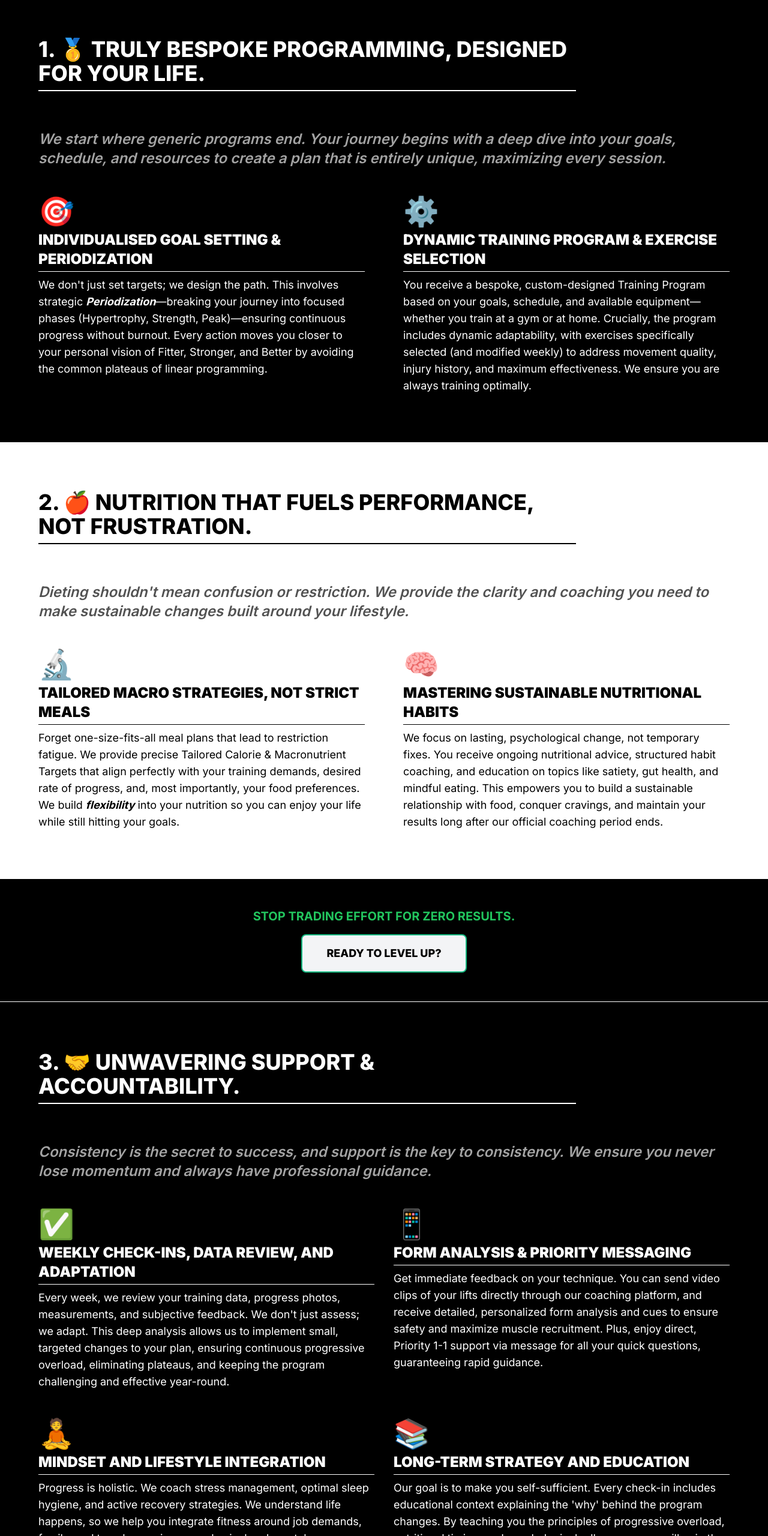
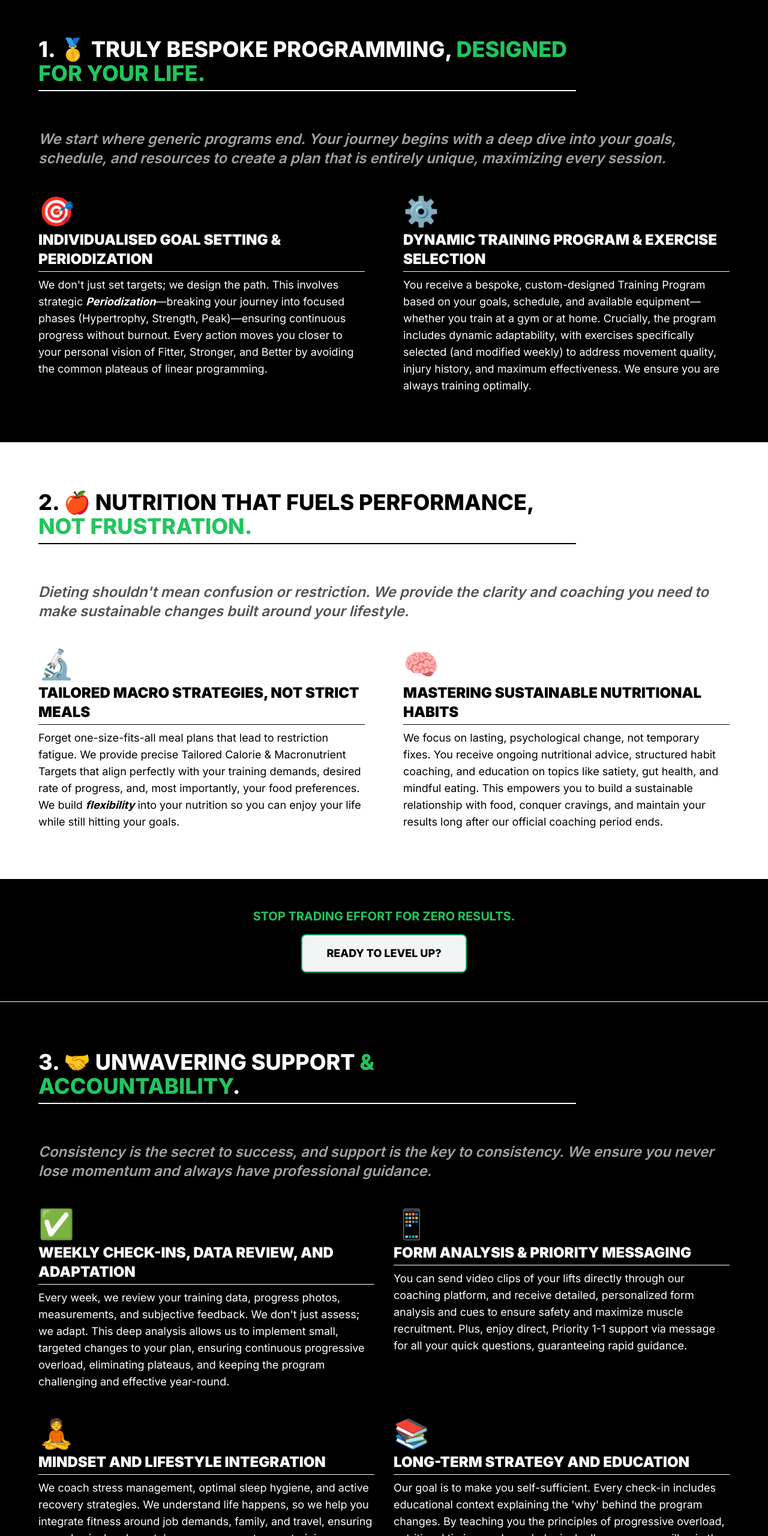
Before and after one commit to CoachChrisCRC/oc-lp, a plain HTML site: page index.html in a window 1280 px wide. Shown: the part 1450-4010 px from the top of the page at 60% size. Drawn offline with nearby package versions, Linux system fonts and the light colour scheme.

Commit message:
Refactor text and headings for improved emphasis
Updated various headings and text to accentuate key phrases and improve clarity.

```diff
--- a/index.html
+++ b/index.html
@@ -147,7 +147,7 @@
                 <h2 class="text-4xl font-black uppercase tracking-tighter max-w-4xl mb-6">
                     1-1 Online Coaching: The Fully Customized Solution.
                 </h2>
-                <!-- BOLD ITALIC TEXT: font-semibold italic -->
+                <!-- BOLD ITALIC TEXT: Accent removed as requested -->
                 <p class="text-2xl font-semibold italic mb-6 max-w-5xl">
                     The path to getting Fitter, Stronger & Better requires more than just a workout—it requires a coach, a bespoke strategy, and unwavering support. Our 1-1 Online Coaching is your personalized blueprint, guaranteeing direction, personalization, and accountability every step of the way.
                 </p>
@@ -168,10 +168,11 @@
         <!-- FEATURE 1: BESPOKE PROGRAMMING (Black Background) -->
         <section class="bg-black text-white py-20 px-4 sm:px-6">
             <div class="max-w-6xl mx-auto">
+                <!-- Heading updated to accent ONLY "DESIGNED FOR YOUR LIFE." -->
                 <h2 class="section-header-box border-white text-4xl font-extrabold uppercase mb-16 max-w-4xl">
-                    1. 🥇 TRULY BESPOKE PROGRAMMING, DESIGNED FOR YOUR LIFE.
+                    1. 🥇 TRULY BESPOKE PROGRAMMING, <span class="text-green-500">DESIGNED FOR YOUR LIFE.</span>
                 </h2>
-                <!-- BOLD ITALIC TEXT: font-semibold italic -->
+                <!-- BOLD ITALIC TEXT -->
                 <p class="text-2xl font-semibold italic mb-12 text-neutral-400">
                     We start where generic programs end. Your journey begins with a deep dive into your goals, schedule, and resources to create a plan that is entirely unique, maximizing every session.
                 </p>
@@ -197,10 +198,11 @@
         <!-- FEATURE 2: NUTRITION (White Background) -->
         <section class="bg-white text-black py-20 px-4 sm:px-6">
             <div class="max-w-6xl mx-auto">
+                <!-- Heading updated to accent ONLY "NOT FRUSTRATION." -->
                 <h2 class="section-header-box border-black text-4xl font-extrabold uppercase mb-16 max-w-4xl">
-                    2. 🍎 NUTRITION THAT FUELS PERFORMANCE, NOT FRUSTRATION.
+                    2. 🍎 NUTRITION THAT FUELS PERFORMANCE, <span class="text-green-500">NOT FRUSTRATION.</span>
                 </h2>
-                <!-- BOLD ITALIC TEXT: font-semibold italic -->
+                <!-- BOLD ITALIC TEXT -->
                 <p class="text-2xl font-semibold italic mb-12 text-neutral-600">
                     Dieting shouldn't mean confusion or restriction. We provide the clarity and coaching you need to make sustainable changes built around your lifestyle.
                 </p>
@@ -234,10 +236,11 @@
         <!-- FEATURE 3: SUPPORT & ACCOUNTABILITY (Black Background) -->
         <section class="bg-black text-white py-20 px-4 sm:px-6">
             <div class="max-w-6xl mx-auto">
+                <!-- Heading updated to accent ONLY "& ACCOUNTABILITY" -->
                 <h2 class="section-header-box border-white text-4xl font-extrabold uppercase mb-16 max-w-4xl">
-                    3. 🤝 UNWAVERING SUPPORT & ACCOUNTABILITY.
+                    3. 🤝 UNWAVERING SUPPORT <span class="text-green-500">& ACCOUNTABILITY</span>.
                 </h2>
-                <!-- BOLD ITALIC TEXT: font-semibold italic -->
+                <!-- BOLD ITALIC TEXT -->
                 <p class="text-2xl font-semibold italic mb-12 text-neutral-400">
                     Consistency is the secret to success, and support is the key to consistency. We ensure you never lose momentum and always have professional guidance.
                 </p>
@@ -254,14 +257,14 @@
                     <div class="sm:col-span-2 md:col-span-2">
                         <span class="feature-icon text-white">📱</span>
                         <h3 class="font-black text-2xl uppercase mb-2 border-b border-white pb-1">Form Analysis & Priority Messaging</h3>
-                        <p class="text-lg">Get immediate feedback on your technique. You can send video clips of your lifts directly through our coaching platform, and receive detailed, personalized form analysis and cues to ensure safety and maximize muscle recruitment. Plus, enjoy direct, Priority 1-1 support via message for all your quick questions, guaranteeing rapid guidance.</p>
+                        <p class="text-lg">You can send video clips of your lifts directly through our coaching platform, and receive detailed, personalized form analysis and cues to ensure safety and maximize muscle recruitment. Plus, enjoy direct, Priority 1-1 support via message for all your quick questions, guaranteeing rapid guidance.</p>
                     </div>
 
                     <!-- Point 3 (New): Mindset and Lifestyle Integration -->
                     <div class="sm:col-span-2 md:col-span-2">
                         <span class="feature-icon text-white">🧘</span>
                         <h3 class="font-black text-2xl uppercase mb-2 border-b border-white pb-1">Mindset and Lifestyle Integration</h3>
-                        <p class="text-lg">Progress is holistic. We coach stress management, optimal sleep hygiene, and active recovery strategies. We understand life happens, so we help you integrate fitness around job demands, family, and travel, ensuring your physical and mental recovery supports your training intensity.</p>
+                        <p class="text-lg">We coach stress management, optimal sleep hygiene, and active recovery strategies. We understand life happens, so we help you integrate fitness around job demands, family, and travel, ensuring your physical and mental recovery supports your training intensity.</p>
                     </div>
 
                     <!-- Point 4 (New): Long-Term Strategy and Education -->
@@ -332,9 +335,9 @@
         <!-- Final CTA & Sign Up (Isolated Box) - CTA 4: Commitment Phrase -->
         <section id="signup" class="bg-black text-white py-20 px-4 sm:px-6">
             <div class="max-w-4xl mx-auto text-center pt-16 pb-16 px-8 bg-neutral-900 border-8 border-white rounded-2xl shadow-2xl">
-                <!-- UPDATED HEADLINE HERE -->
+                <!-- Final Headline: Accented for key commitment -->
                 <p class="text-3xl sm:text-4xl font-black mb-6 uppercase">
-                    Ready to jump in with a coach dedicated entirely to your success?
+                    Ready to jump in with a <span class="text-green-500">coach</span> dedicated entirely to your <span class="text-green-500">success</span>?
                 </p>
                 <!-- BOLD ITALIC TEXT: font-semibold italic -->
                 <p class="text-xl font-semibold italic mb-10">
```
